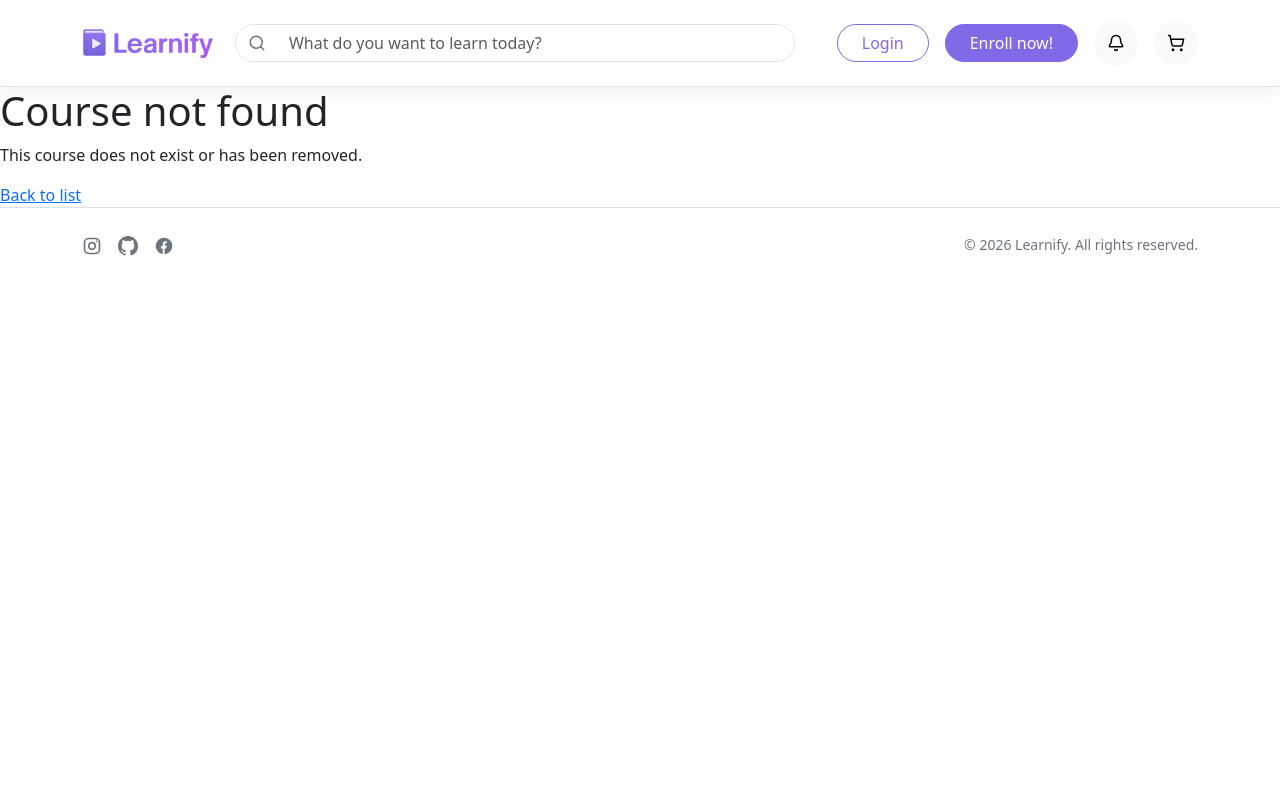
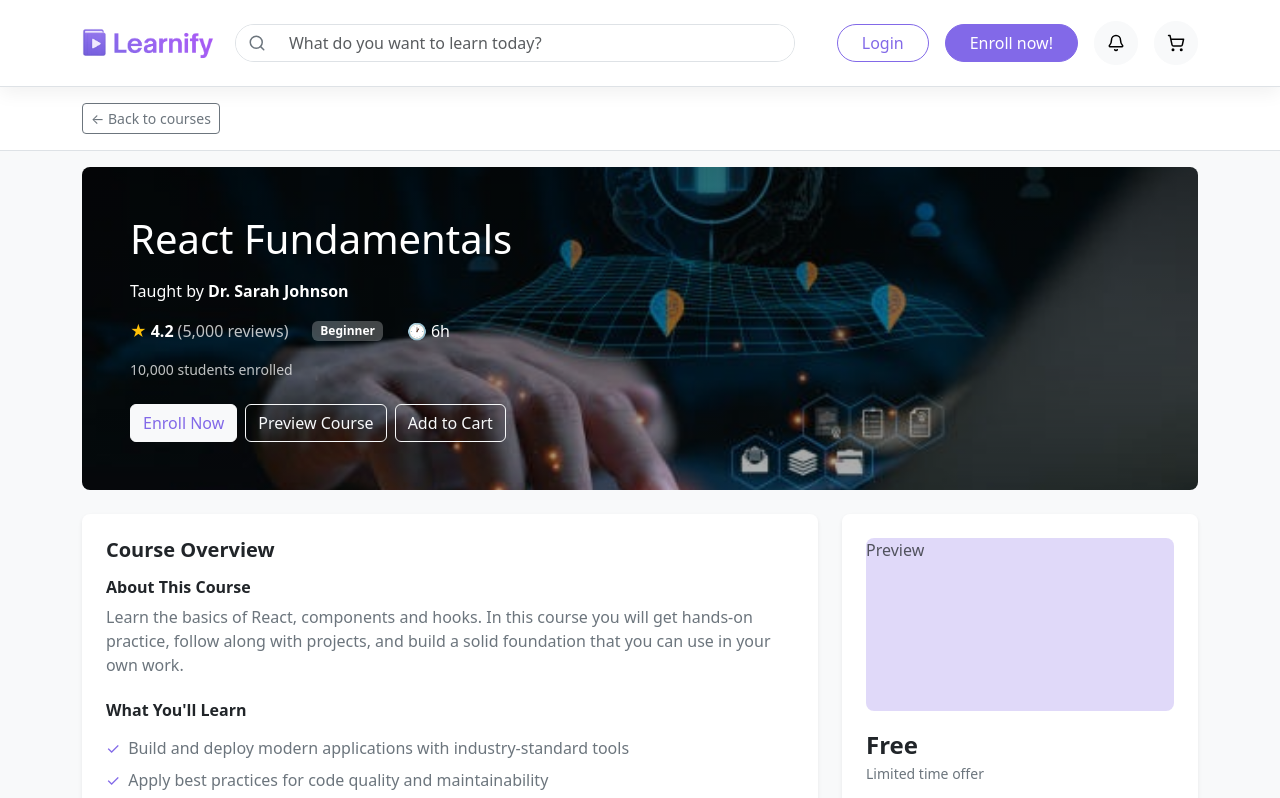
Before and after one commit to EunsuhJeon/learnify-coursehub-app, a React (Create React App) app: page /courses/1 in a window 1280 px wide. Before the commit this address had no page. Shown: the top 798 px of the page. Built offline with nearby package versions, Linux system fonts and the light colour scheme.

Commit message:
Fetch courses on reload to prevent missing course

```diff
--- a/src/index.js
+++ b/src/index.js
@@ -7,7 +7,6 @@ import "bootstrap/dist/js/bootstrap.bundle.min.js";
 import "./index.css";
 
 import { BrowserRouter } from 'react-router-dom';
-//import { AuthProvider } from './contexts/AuthContext';
 import { AuthProvider } from './contexts/AuthContext';
 import { CoursesProvider } from './contexts/CoursesContext';
 import { CartProvider } from './contexts/CartContext';
--- a/src/pages/CourseDetail.js
+++ b/src/pages/CourseDetail.js
@@ -5,6 +5,7 @@ import { getThemeImage } from "../utils/courseImages";
 import { enrollInCourse } from "../api/enrollmentsApi";
 import { useAuth } from "../contexts/AuthContext";
 import { useState } from "react";
+import { useEffect } from "react";
 import { isUserEnrolled } from "../api/enrollmentsApi";
 import { useCart } from "../contexts/CartContext";
 
@@ -14,8 +15,10 @@ export default function CourseDetail() {
     const { user, isAuthenticated } = useAuth();
     const [enrollError, setEnrollError] = useState("");
     const [enrolling, setEnrolling] = useState(false);
-    const { getCourseById, isLoading, error } = useCourses();
-
+    const { getCourseById, isLoading, error, fetchCourses } = useCourses();
+    useEffect(() => {
+        fetchCourses();
+    }, [fetchCourses]);
 
     const course = getCourseById(id);
     const alreadyEnrolled = isAuthenticated && user ? isUserEnrolled(course?.id, user.id) : false;
@@ -23,6 +26,8 @@ export default function CourseDetail() {
 
     const { cart, addToCart } = useCart();
     const isInCart = cart.some((c) => c.id === course.id);
+
+
 
     if (isLoading) {
         return (
@@ -66,6 +71,9 @@ export default function CourseDetail() {
             return;
         }
 
+        addToCart(course);
+        navigate("/cart");
+        /*
         try {
             setEnrolling(true);
             await enrollInCourse(course.id, user.id);
@@ -75,6 +83,7 @@ export default function CourseDetail() {
         } finally {
             setEnrolling(false);
         }
+        */
     };
 
 
```
